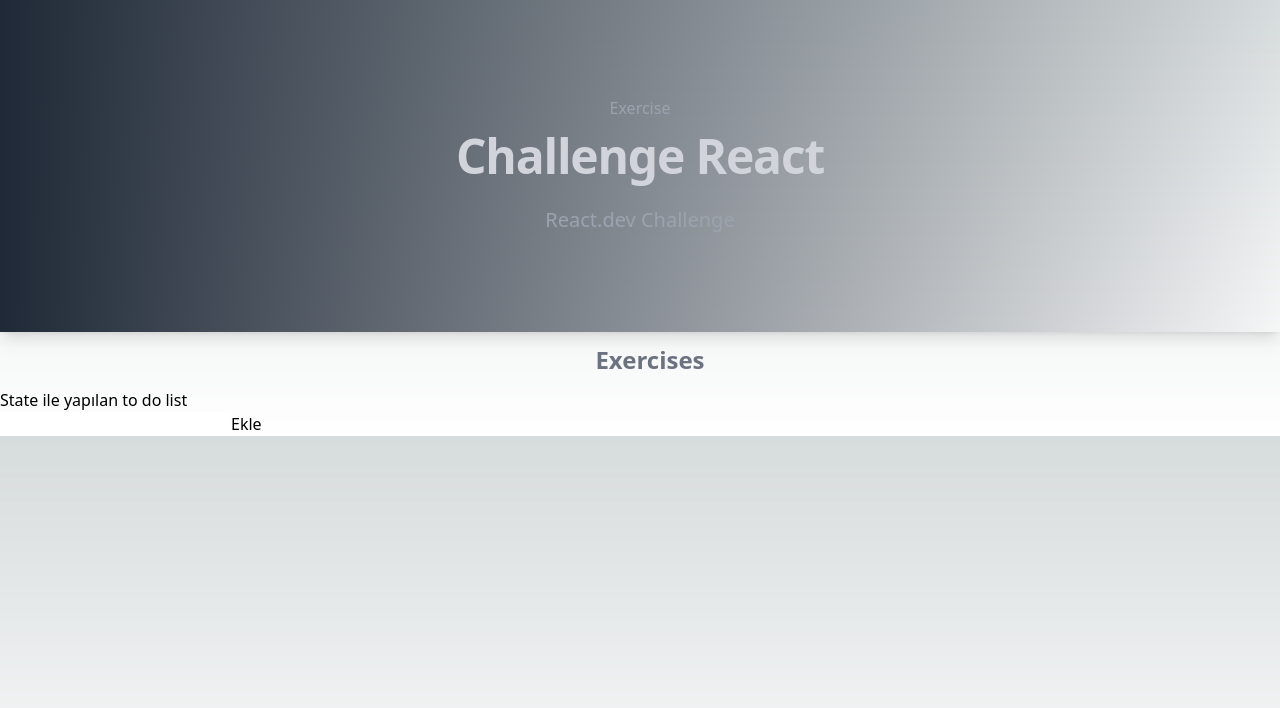
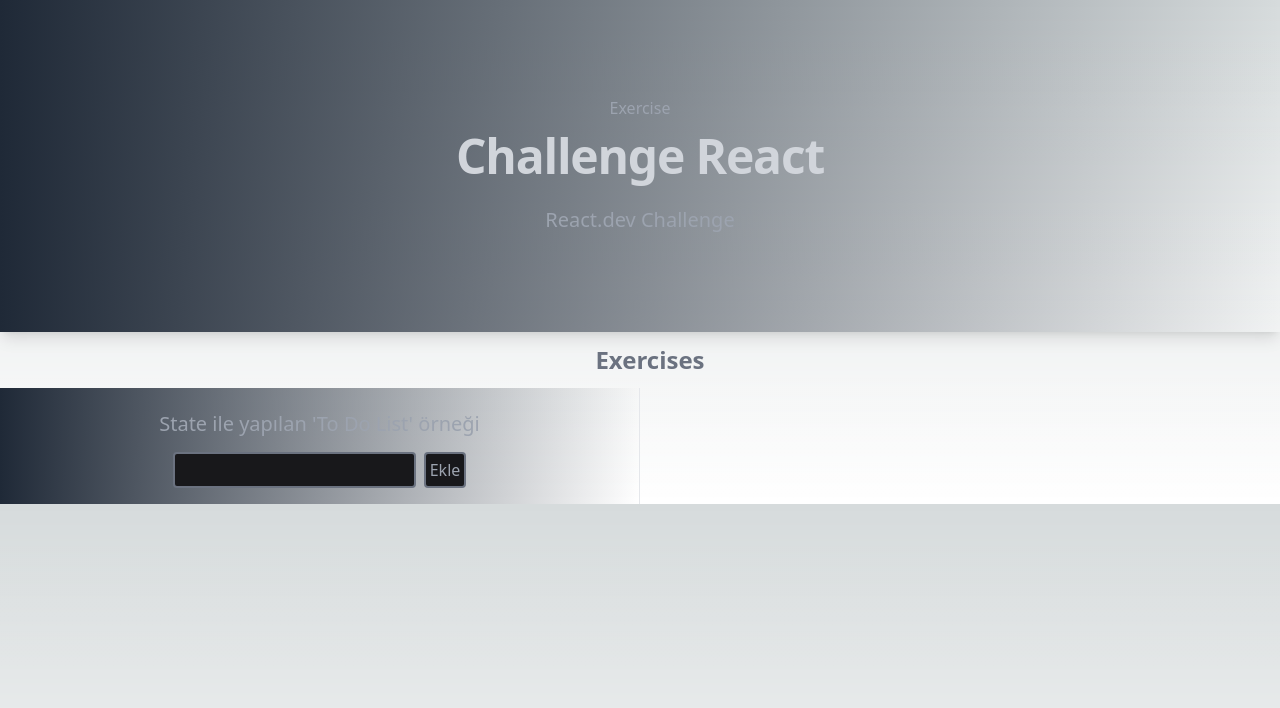
Before and after one commit to belkisarslan/challenge-react, a Next.js app: page /exercise in a window 1280 px wide. Shown: the top 708 px of the page. Built offline with nearby package versions, Linux system fonts and the light colour scheme.

Commit message:
usestate list style

```diff
--- a/src/app/exercise/page.js
+++ b/src/app/exercise/page.js
@@ -12,7 +12,7 @@
      </Hero>
 
      <h2 className='p-3 pl-8 text-center text-gray-500 text-2xl font-semibold leading-8'>Exercises</h2>
-     <div>
+     <div className='flex flex-auto'>
       <State/>
      </div>
     </div>
--- a/src/components/state.js
+++ b/src/components/state.js
@@ -8,22 +8,23 @@
   const submitHandle = e => {
     e.preventDefault()
     setTodos([...todos, todo])
+    setTodo("")
   }
 
   return (
-    <>
-    <div>State ile yapılan to do list</div>
-    <form onSubmit={submitHandle}>
-        <input type='text' value={todo} onChange={(e) => setTodo(e.target.value)}/>
-        <button disabled={!todo} type='submit'>Ekle</button>
+    <div className=' w-2/4 border-r p-3 bg-gradient-to-r from-gray-800'>
+    <div className='text-center text-gray-400 text-xl leading-8 mt-2 mb-2'>State ile yapılan 'To Do List' örneği</div>
+    <form className=' text-center' onSubmit={submitHandle}>
+        <input className=' rounded bg-zinc-900 text-gray-400 border-solid border-2 border-gray-500 m-1 p-1 text-center' type='text' value={todo} onChange={(e) => setTodo(e.target.value)}/>
+        <button className=' rounded bg-zinc-900 text-gray-400 border-solid border-2 m-1 p-1 border-gray-500 hover:text-gray-200 active:border-gray-200' disabled={!todo} type='submit'>Ekle</button>
     </form>
-    <ul>
+    <ol className=' ml-10 list-decimal'>
         {todos.map((todo, index) => (
             <li key={index}>
               {todo}
             </li>
         ))}
-    </ul>
-    </>
+    </ol>
+    </div>
   )
 }
```
